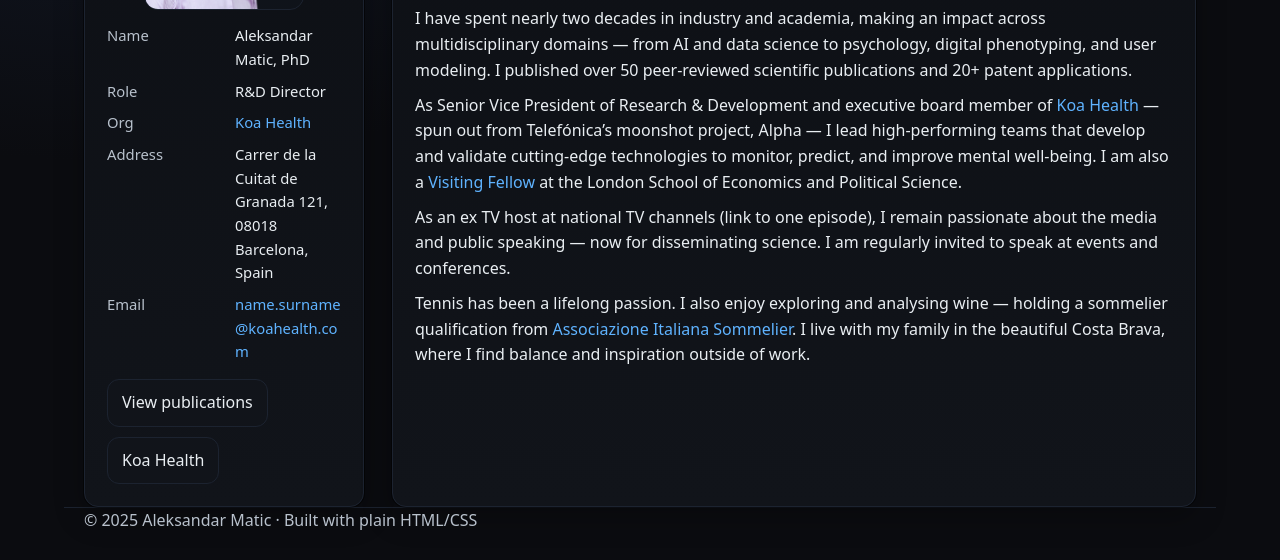
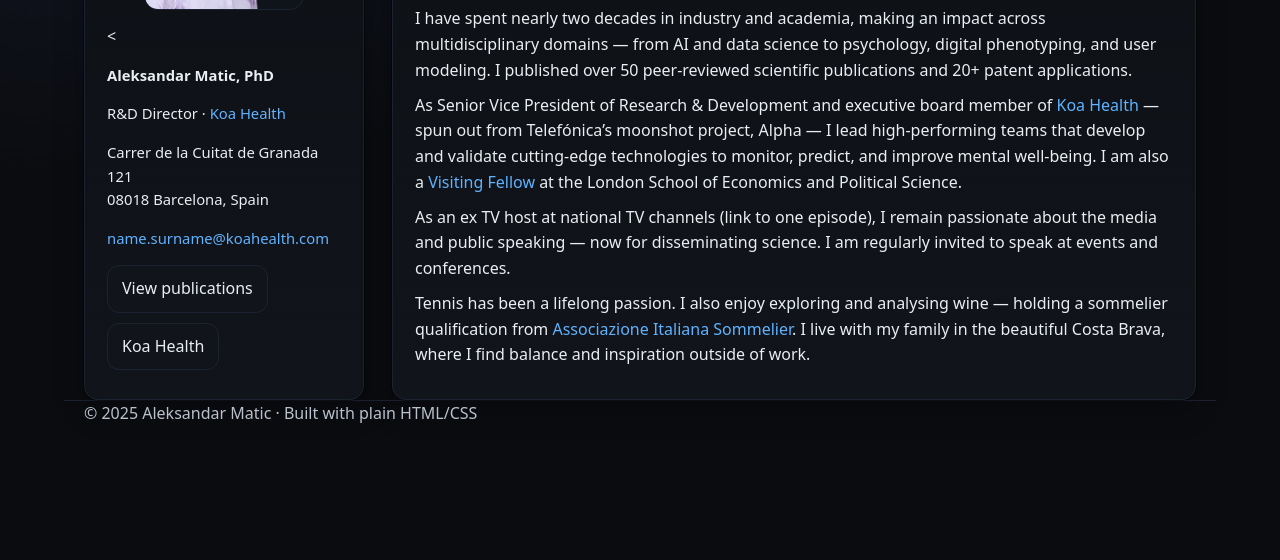
Before and after one commit to aleksmatic/matic.im, a plain HTML site: page index.html in a window 1280 px wide. Shown: the part 240-800 px from the top of the page. Drawn offline with Linux system fonts and the light colour scheme.

Commit message:
Add files via upload

```diff
--- a/index.html
+++ b/index.html
@@ -51,13 +51,13 @@
   <div class="grid">
     <aside class="card">
       <img class="avatar" src="/assets/Profile.png" alt="Portrait of Aleksandar Matic">
-      <dl class="kv small">
-        <dt>Name</dt><dd>Aleksandar Matic, PhD</dd>
-        <dt>Role</dt><dd>R&amp;D Director</dd>
-        <dt>Org</dt><dd><a href="https://www.koahealth.com" rel="noopener">Koa Health</a></dd>
-        <dt>Address</dt><dd>Carrer de la Cuitat de Granada 121, 08018 Barcelona, Spain</dd>
-        <dt>Email</dt><dd><a href="mailto:name.surname@koahealth.com">name.surname@koahealth.com</a></dd>
-      </dl>
+      <<div class="contact-block small">
+        <p><strong>Aleksandar Matic, PhD</strong></p>
+        <p>R&amp;D Director · <a href="https://www.koahealth.com" rel="noopener">Koa Health</a></p>
+        <p>Carrer de la Cuitat de Granada 121<br>08018 Barcelona, Spain</p>
+        <p><a href="mailto:name.surname@koahealth.com">name.surname@koahealth.com</a></p>
+      </div>
+
       <div class="cta">
         <a class="btn" href="/publications.html">View publications</a>
         <a class="btn" href="https://www.koahealth.com" rel="noopener">Koa Health</a>
```
